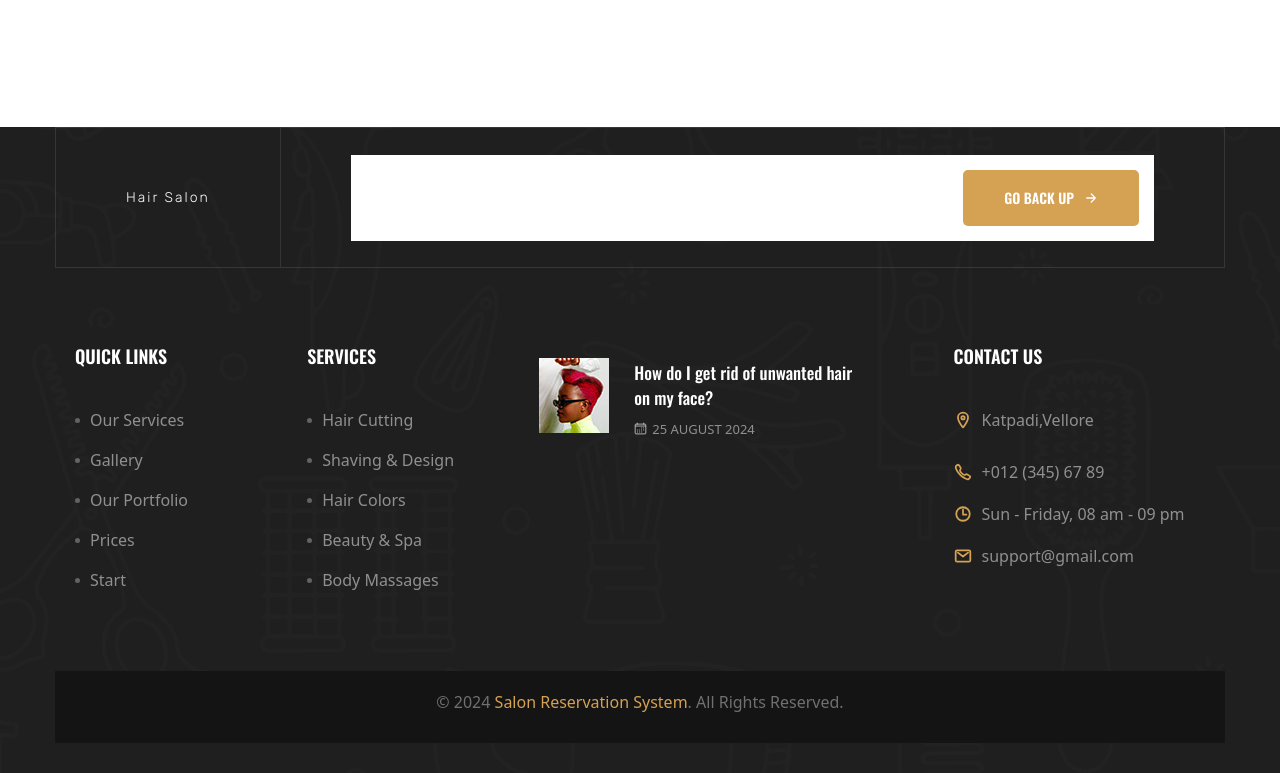
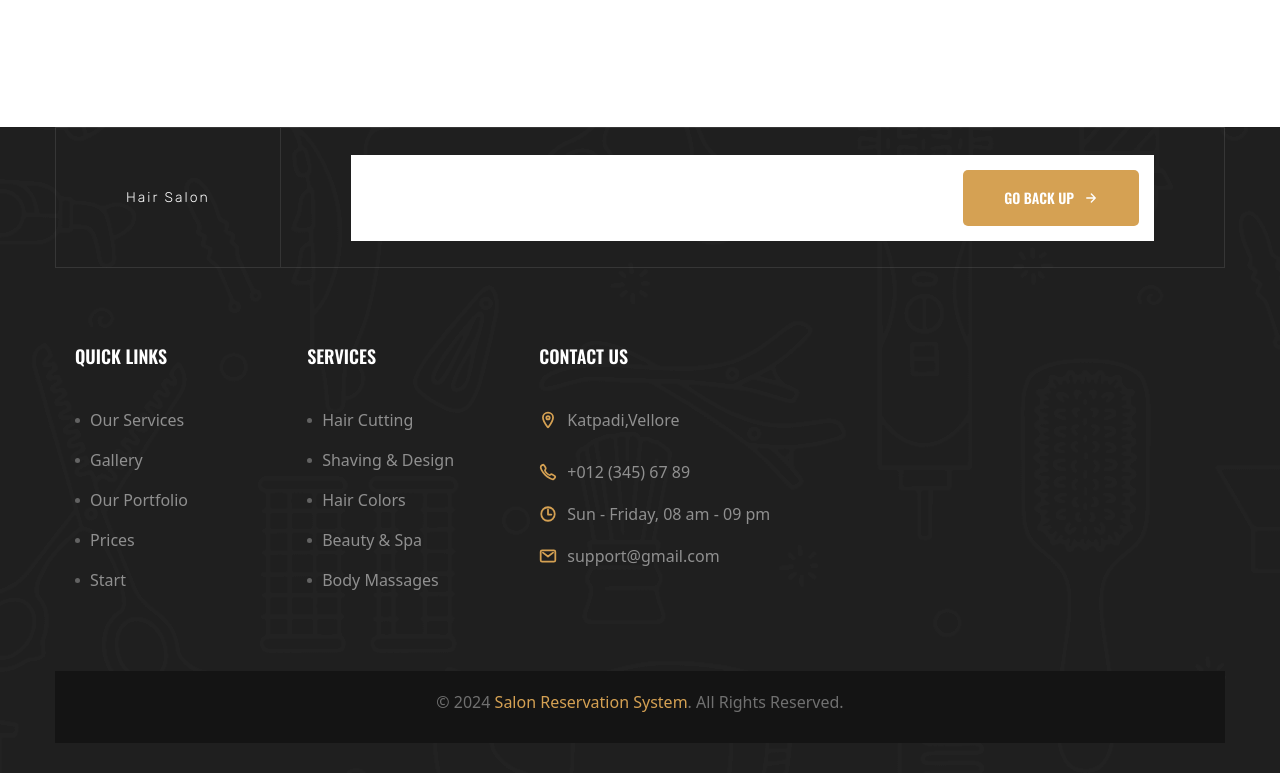
Before and after one commit to AkshayMMurthy/SalonBookingSystem, a plain HTML site: page index.html in a window 1280 px wide. Shown: the part 4878-5651 px from the top of the page. Drawn offline with nearby package versions, Linux system fonts and the light colour scheme.

Commit message:
Update index.html

```diff
--- a/index.html
+++ b/index.html
@@ -880,34 +880,7 @@
 
           </ul>
 
-          <ul class="footer-list">
 
-
-
-            <li>
-              <div class="blog-card">
-
-                <figure class="card-banner img-holder" style="--width: 70; --height: 75;">
-                  <img src="./assets/images/footer-blog-2.jpg" width="70" height="75" loading="lazy"
-                    alt="How do I get rid of unwanted hair on my face?" class="img-cover">
-                </figure>
-
-                <div class="card-content">
-                  <h3>
-                    <a href="#" class="card-title">How do I get rid of unwanted hair on my face?</a>
-                  </h3>
-
-                  <div class="card-date">
-                    <ion-icon name="calendar-outline" aria-hidden="true"></ion-icon>
-
-                    <time datetime="2022-08-25">25 August 2024</time>
-                  </div>
-                </div>
-
-              </div>
-            </li>
-
-          </ul>
 
           <ul class="footer-list">
 
```
